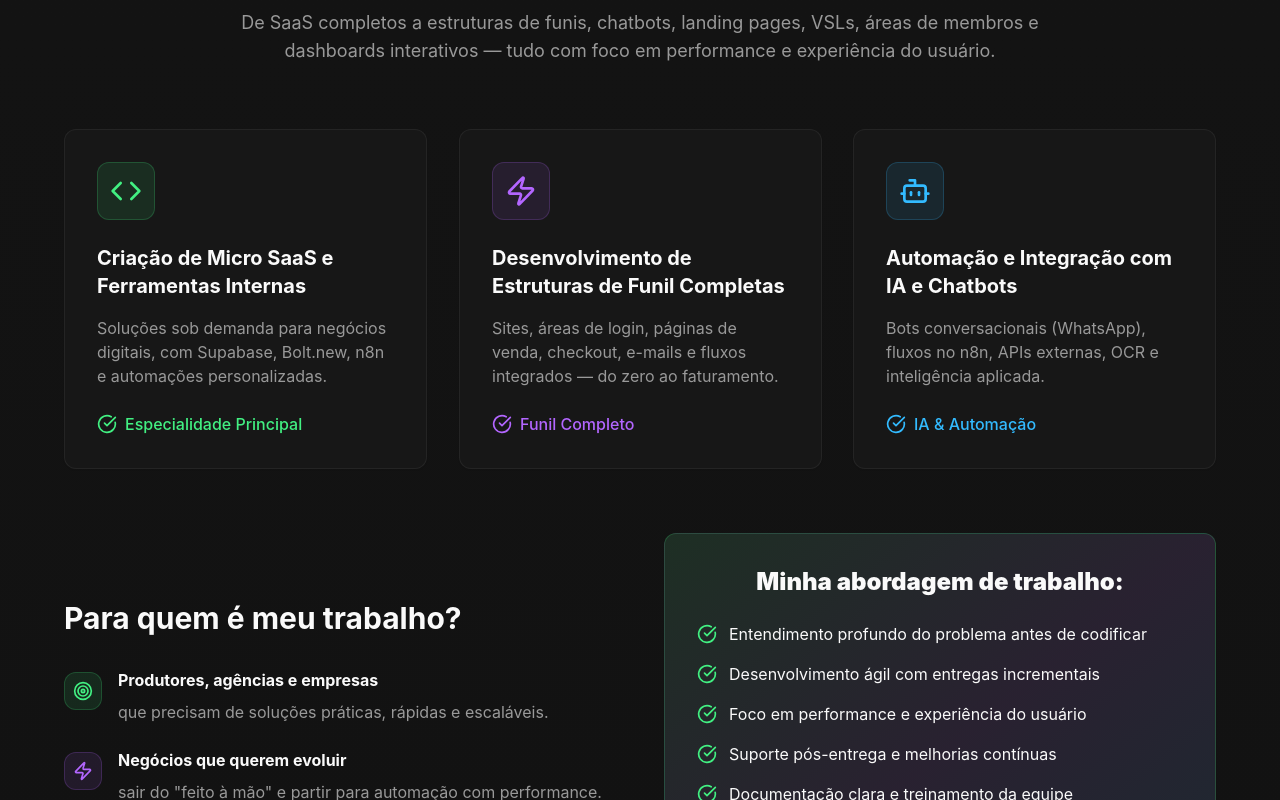
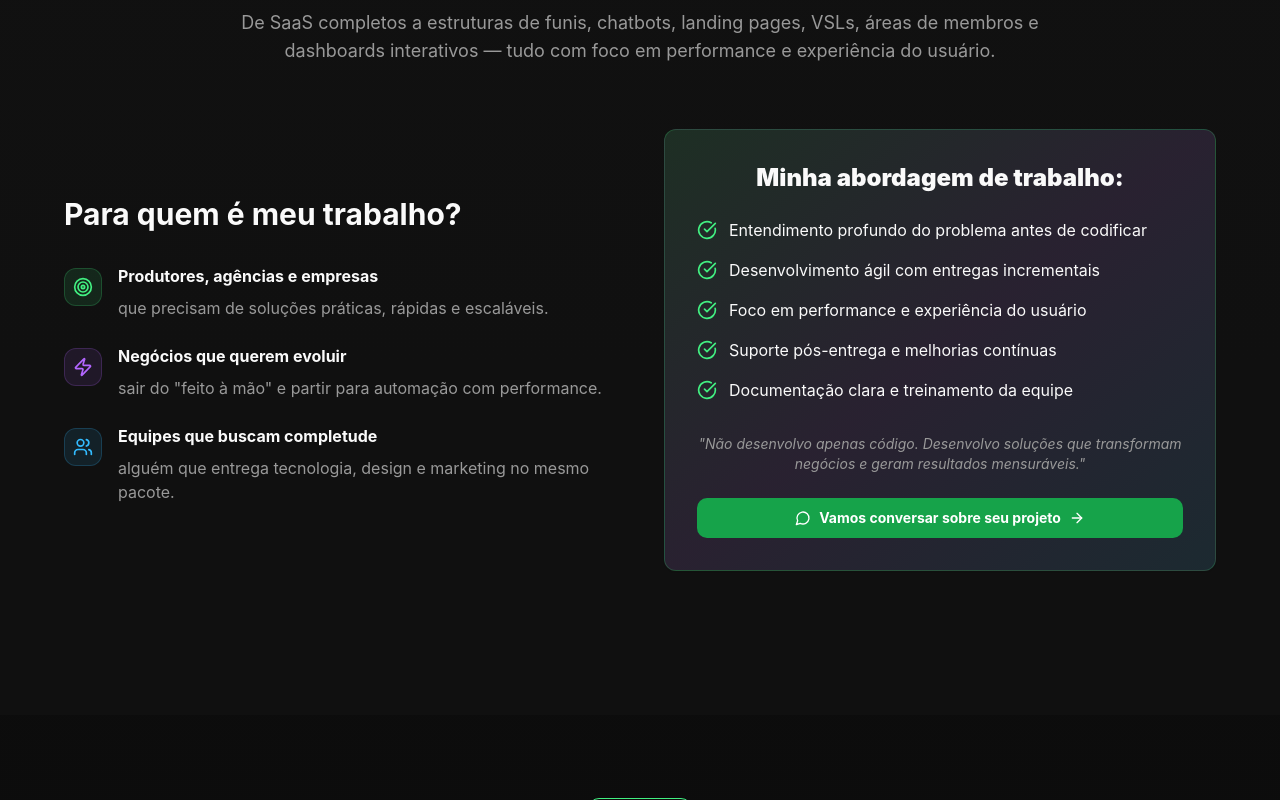
Before and after one commit to drprocesso/bruno-marketing-hero, a React (Vite) app: page / in a window 1280 px wide. Shown: the part 3700-4500 px from the top of the page. Built offline with nearby package versions, Linux system fonts and the light colour scheme; a web font is replaced by a local one.

Commit message:
Visual edit in Lovable
Edited UI in Lovable

```diff
--- a/src/pages/Index.tsx
+++ b/src/pages/Index.tsx
@@ -2,23 +2,35 @@ import { lazy, Suspense } from "react";
 import { WhatsAppButton } from "@/components/WhatsAppButton";
 
 // Lazy load sections for better performance
-const HeroSection = lazy(() => import("./sections/HeroSection").then(module => ({ default: module.HeroSection })));
-const ProvasReais = lazy(() => import("./sections/ProvasReais").then(module => ({ default: module.ProvasReais })));
-const CriativosVSLs = lazy(() => import("./sections/CriativosVSLs").then(module => ({ default: module.CriativosVSLs })));
-const BuscandoEquipe = lazy(() => import("./sections/BuscandoEquipe").then(module => ({ default: module.BuscandoEquipe })));
-const SkillsSection = lazy(() => import("./sections/SkillsSection").then(module => ({ default: module.SkillsSection })));
-const Timeline = lazy(() => import("./sections/Timeline").then(module => ({ default: module.Timeline })));
-const ChatSimulado = lazy(() => import("./sections/ChatSimulado").then(module => ({ default: module.ChatSimulado })));
-const Footer = lazy(() => import("./sections/Footer").then(module => ({ default: module.Footer })));
-
-const SectionLoader = () => (
-  <div className="py-20 flex items-center justify-center">
+const HeroSection = lazy(() => import("./sections/HeroSection").then(module => ({
+  default: module.HeroSection
+})));
+const ProvasReais = lazy(() => import("./sections/ProvasReais").then(module => ({
+  default: module.ProvasReais
+})));
+const CriativosVSLs = lazy(() => import("./sections/CriativosVSLs").then(module => ({
+  default: module.CriativosVSLs
+})));
+const BuscandoEquipe = lazy(() => import("./sections/BuscandoEquipe").then(module => ({
+  default: module.BuscandoEquipe
+})));
+const SkillsSection = lazy(() => import("./sections/SkillsSection").then(module => ({
+  default: module.SkillsSection
+})));
+const Timeline = lazy(() => import("./sections/Timeline").then(module => ({
+  default: module.Timeline
+})));
+const ChatSimulado = lazy(() => import("./sections/ChatSimulado").then(module => ({
+  default: module.ChatSimulado
+})));
+const Footer = lazy(() => import("./sections/Footer").then(module => ({
+  default: module.Footer
+})));
+const SectionLoader = () => <div className="py-20 flex items-center justify-center">
     <div className="animate-pulse bg-muted rounded-lg h-32 w-full max-w-4xl"></div>
-  </div>
-);
+  </div>;
 const Index = () => {
-  return (
-    <div className="min-h-screen overflow-x-hidden">
+  return <div className="min-h-screen overflow-x-hidden">
       <Suspense fallback={<SectionLoader />}>
         <HeroSection />
       </Suspense>
@@ -32,10 +44,10 @@ const Index = () => {
         <BuscandoEquipe />
       </Suspense>
       <Suspense fallback={<SectionLoader />}>
-        <SkillsSection />
+
       </Suspense>
       <Suspense fallback={<SectionLoader />}>
-        <Timeline />
+
       </Suspense>
       <Suspense fallback={<SectionLoader />}>
         <ChatSimulado />
@@ -44,8 +56,6 @@ const Index = () => {
         <Footer />
       </Suspense>
       <WhatsAppButton />
-    </div>
-  );
+    </div>;
 };
-
 export default Index;
--- a/src/pages/sections/BuscandoEquipe.tsx
+++ b/src/pages/sections/BuscandoEquipe.tsx
@@ -2,10 +2,8 @@ import { Card, CardContent } from "@/components/ui/card";
 import { Button } from "@/components/ui/button";
 import { Badge } from "@/components/ui/badge";
 import { MessageCircle, Code, Zap, Bot, Users, Target, ArrowRight, CheckCircle } from "lucide-react";
-
 export function BuscandoEquipe() {
-  return (
-    <section className="py-20 px-4 bg-muted/20">
+  return <section className="py-20 px-4 bg-muted/20">
       <div className="max-w-6xl mx-auto">
         <div className="text-center mb-16">
           <Badge variant="outline" className="mb-4 border-accent text-accent">
@@ -26,61 +24,7 @@ export function BuscandoEquipe() {
         </div>
 
         {/* Especialidades */}
-        <div className="grid lg:grid-cols-3 gap-8 mb-16">
-          <Card className="hover-lift border-border/50 bg-card/80 backdrop-blur-sm">
-            <CardContent className="p-8">
-              <div className="p-3 rounded-lg bg-primary/10 border border-primary/20 w-fit mb-6">
-                <Code className="w-8 h-8 text-primary" />
-              </div>
-              <h3 className="text-xl font-bold mb-4">
-                Criação de Micro SaaS e Ferramentas Internas
-              </h3>
-              <p className="text-muted-foreground mb-6">
-                Soluções sob demanda para negócios digitais, com Supabase, Bolt.new, n8n e automações personalizadas.
-              </p>
-              <div className="flex items-center gap-2 text-primary">
-                <CheckCircle className="w-5 h-5" />
-                <span className="font-medium">Especialidade Principal</span>
-              </div>
-            </CardContent>
-          </Card>
 
-          <Card className="hover-lift border-border/50 bg-card/80 backdrop-blur-sm">
-            <CardContent className="p-8">
-              <div className="p-3 rounded-lg bg-accent/10 border border-accent/20 w-fit mb-6">
-                <Zap className="w-8 h-8 text-accent" />
-              </div>
-              <h3 className="text-xl font-bold mb-4">
-                Desenvolvimento de Estruturas de Funil Completas
-              </h3>
-              <p className="text-muted-foreground mb-6">
-                Sites, áreas de login, páginas de venda, checkout, e-mails e fluxos integrados — do zero ao faturamento.
-              </p>
-              <div className="flex items-center gap-2 text-accent">
-                <CheckCircle className="w-5 h-5" />
-                <span className="font-medium">Funil Completo</span>
-              </div>
-            </CardContent>
-          </Card>
-
-          <Card className="hover-lift border-border/50 bg-card/80 backdrop-blur-sm">
-            <CardContent className="p-8">
-              <div className="p-3 rounded-lg bg-neon-blue/10 border border-neon-blue/20 w-fit mb-6">
-                <Bot className="w-8 h-8 text-neon-blue" />
-              </div>
-              <h3 className="text-xl font-bold mb-4">
-                Automação e Integração com IA e Chatbots
-              </h3>
-              <p className="text-muted-foreground mb-6">
-                Bots conversacionais (WhatsApp), fluxos no n8n, APIs externas, OCR e inteligência aplicada.
-              </p>
-              <div className="flex items-center gap-2 text-neon-blue">
-                <CheckCircle className="w-5 h-5" />
-                <span className="font-medium">IA & Automação</span>
-              </div>
-            </CardContent>
-          </Card>
-        </div>
 
         {/* Para quem é o trabalho */}
         <div className="grid grid-cols-1 lg:grid-cols-2 gap-8 lg:gap-12 items-center mb-16">
@@ -172,6 +116,5 @@ export function BuscandoEquipe() {
           </Card>
         </div>
       </div>
-    </section>
-  );
+    </section>;
 }
--- a/src/pages/sections/Footer.tsx
+++ b/src/pages/sections/Footer.tsx
@@ -1,14 +1,12 @@
 import { Button } from "@/components/ui/button";
 import { MessageCircle, ArrowRight } from "lucide-react";
-
 export function Footer() {
-  return (
-    <footer className="py-20 px-4 bg-gradient-to-t from-background to-muted/20">
+  return <footer className="py-20 px-4 bg-gradient-to-t from-background to-muted/20">
       <div className="max-w-4xl mx-auto text-center">
         <div className="mb-12">
           <h2 className="text-4xl lg:text-5xl font-black mb-6">
             Se você busca uma solução para{" "}
-            <span className="text-gradient-primary">ampliar o seu negócio</span>...
+            <span className="text-gradient-primary">ampliar as vendas do seu negócio</span>...
           </h2>
           <p className="text-2xl text-gradient-secondary font-bold">
             eu posso te ajudar!
@@ -17,12 +15,7 @@ export function Footer() {
 
         <div className="flex flex-col sm:flex-row gap-4 justify-center mb-16">
           <Button variant="whatsapp" size="lg" className="group" asChild>
-            <a
-              href="https://wa.me/5561999752578"
-              target="_blank"
-              rel="noopener noreferrer"
-              aria-label="Enviar mensagem para Bruno Zafred no WhatsApp"
-            >
+            <a href="https://wa.me/5561999752578" target="_blank" rel="noopener noreferrer" aria-label="Enviar mensagem para Bruno Zafred no WhatsApp">
               <MessageCircle />
               Me manda uma mensagem
               <ArrowRight className="group-hover:translate-x-1 transition-transform" />
@@ -34,13 +27,12 @@ export function Footer() {
 
         <div className="border-t border-border pt-8">
           <p className="text-muted-foreground text-sm mb-4">
-            Bruno Zafred © 2025 • Estrategista de Vendas & Desenvolvimento de Sistemas
+            Bruno Zafred © 2025 • Copywriter & Estrategista de Vendas
           </p>
           <p className="text-xs text-muted-foreground">
             Desenvolvido com React, TypeScript e muito café ☕
           </p>
         </div>
       </div>
-    </footer>
-  );
+    </footer>;
 }
```
